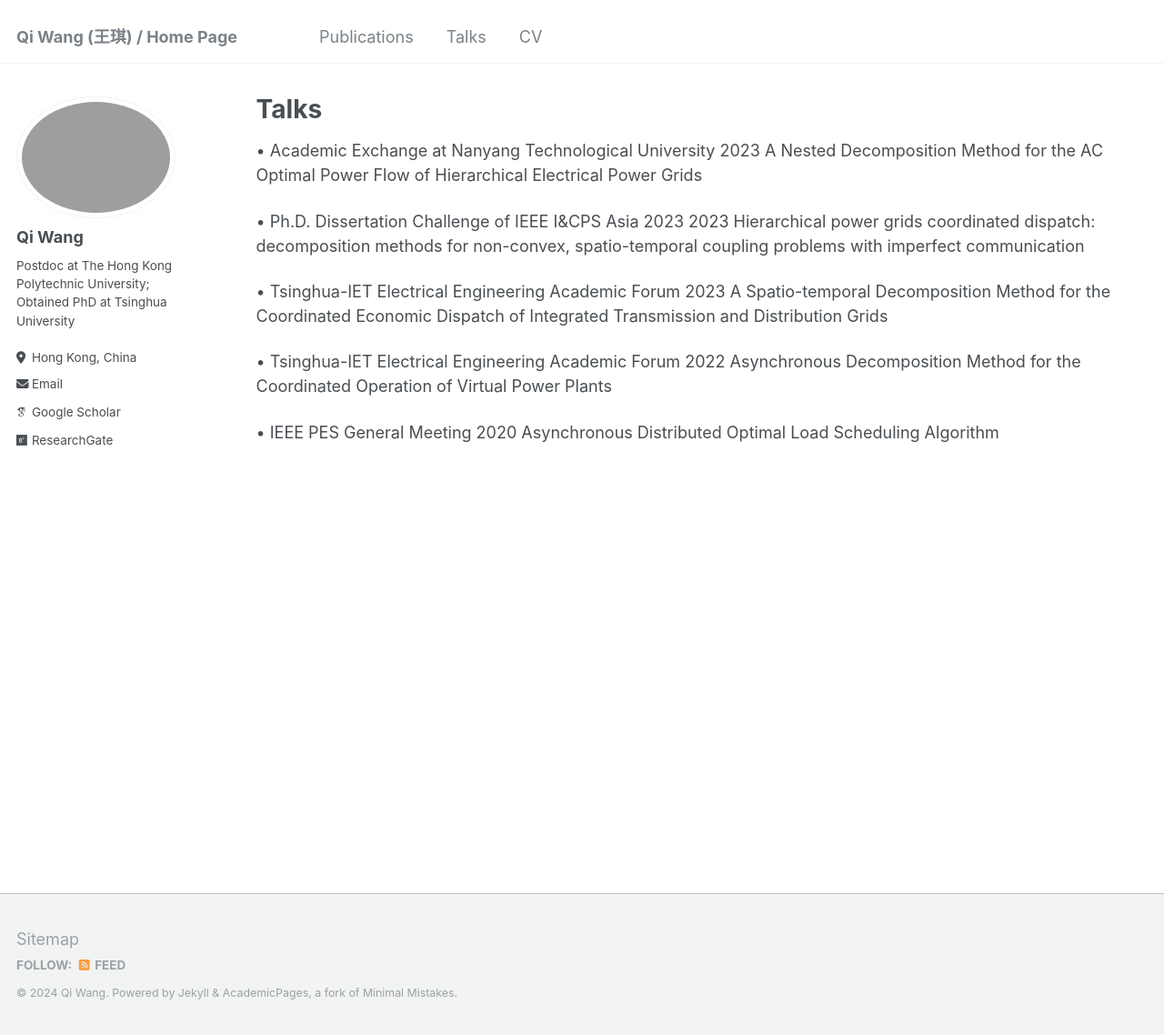
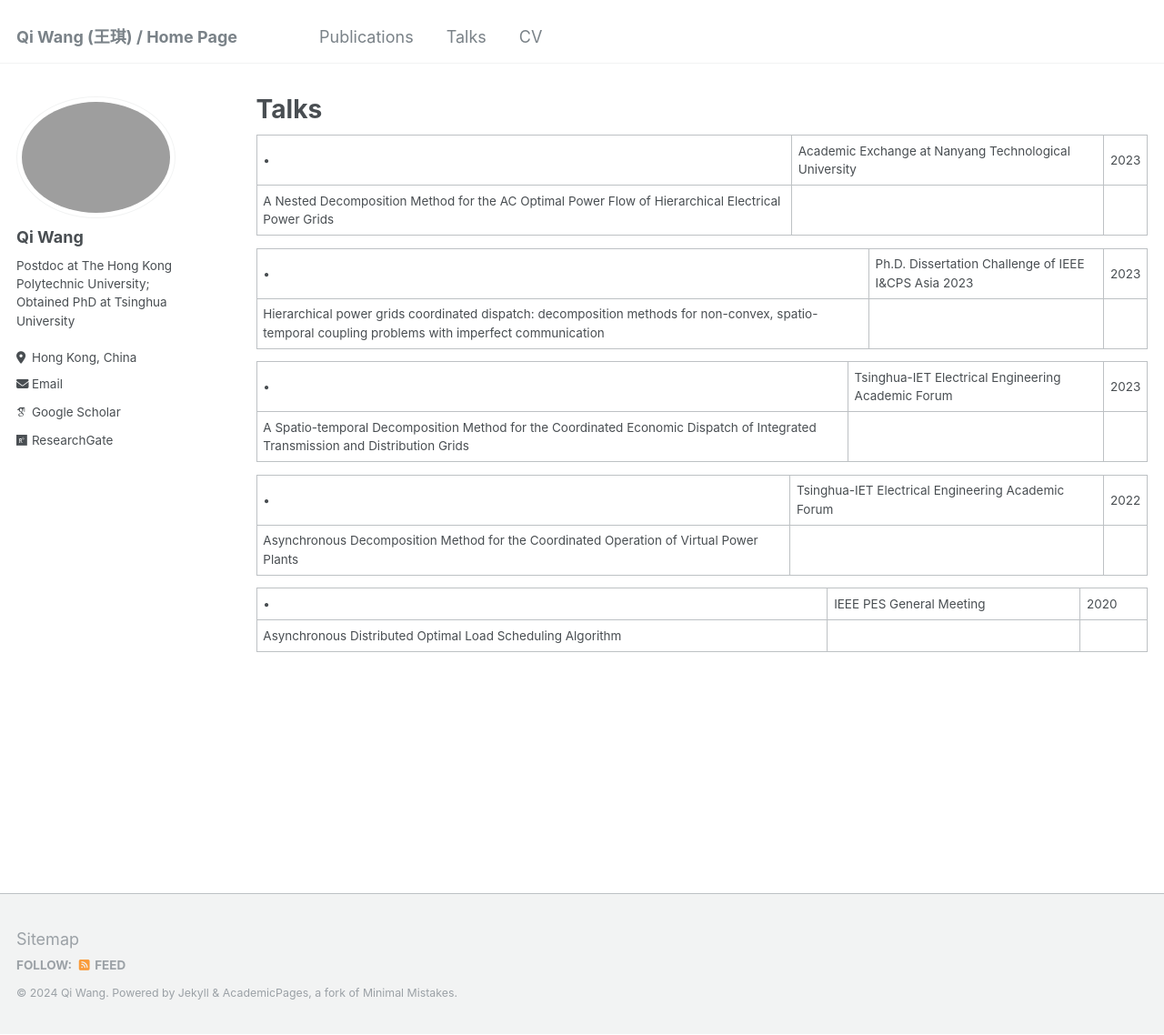
Before and after one commit to lalajiayou/WangQi_THU.github.io, a Jekyll site: the page built from _pages/Talks.md, in a window 1280 px wide and 1138 px high. Shown: the whole window at 91% size. Built offline with Jekyll 4.4.1, drawn with Linux system fonts in a browser that asks for light colours; some web fonts are replaced.

```diff
--- a/_pages/Talks.md
+++ b/_pages/Talks.md
@@ -5,20 +5,21 @@ permalink: /Talks/
 author_profile: ture
 ---
 
-•	Academic Exchange at Nanyang Technological University                                                                                2023
-A Nested Decomposition Method for the AC Optimal Power Flow of Hierarchical Electrical Power Grids
 
-•	Ph.D. Dissertation Challenge of IEEE I&CPS Asia 2023                                                                                 2023
-Hierarchical power grids coordinated dispatch: decomposition methods for non-convex, spatio-temporal coupling problems with imperfect communication
+| • |	Academic Exchange at Nanyang Technological University                                  |                                              2023 |
+| A Nested Decomposition Method for the AC Optimal Power Flow of Hierarchical Electrical Power Grids |
 
-•	Tsinghua-IET Electrical Engineering Academic Forum                                                                                   2023
-A Spatio-temporal Decomposition Method for the Coordinated Economic Dispatch of Integrated Transmission and Distribution Grids
+| • |	Ph.D. Dissertation Challenge of IEEE I&CPS Asia 2023                                   |                                              2023 |
+| Hierarchical power grids coordinated dispatch: decomposition methods for non-convex, spatio-temporal coupling problems with imperfect communication |
 
-•	Tsinghua-IET Electrical Engineering Academic Forum                                                                                   2022
-Asynchronous Decomposition Method for the Coordinated Operation of Virtual Power Plants
+| •	| Tsinghua-IET Electrical Engineering Academic Forum                                     |                                              2023 |
+| A Spatio-temporal Decomposition Method for the Coordinated Economic Dispatch of Integrated Transmission and Distribution Grids |
 
-•	IEEE PES General Meeting                                                                                                             2020
-Asynchronous Distributed Optimal Load Scheduling Algorithm
+| •	| Tsinghua-IET Electrical Engineering Academic Forum                                     |                                              2022 |
+| Asynchronous Decomposition Method for the Coordinated Operation of Virtual Power Plants |
+
+| •	| IEEE PES General Meeting                                                               |                                              2020 |
+| Asynchronous Distributed Optimal Load Scheduling Algorithm |
 
 
 
```
